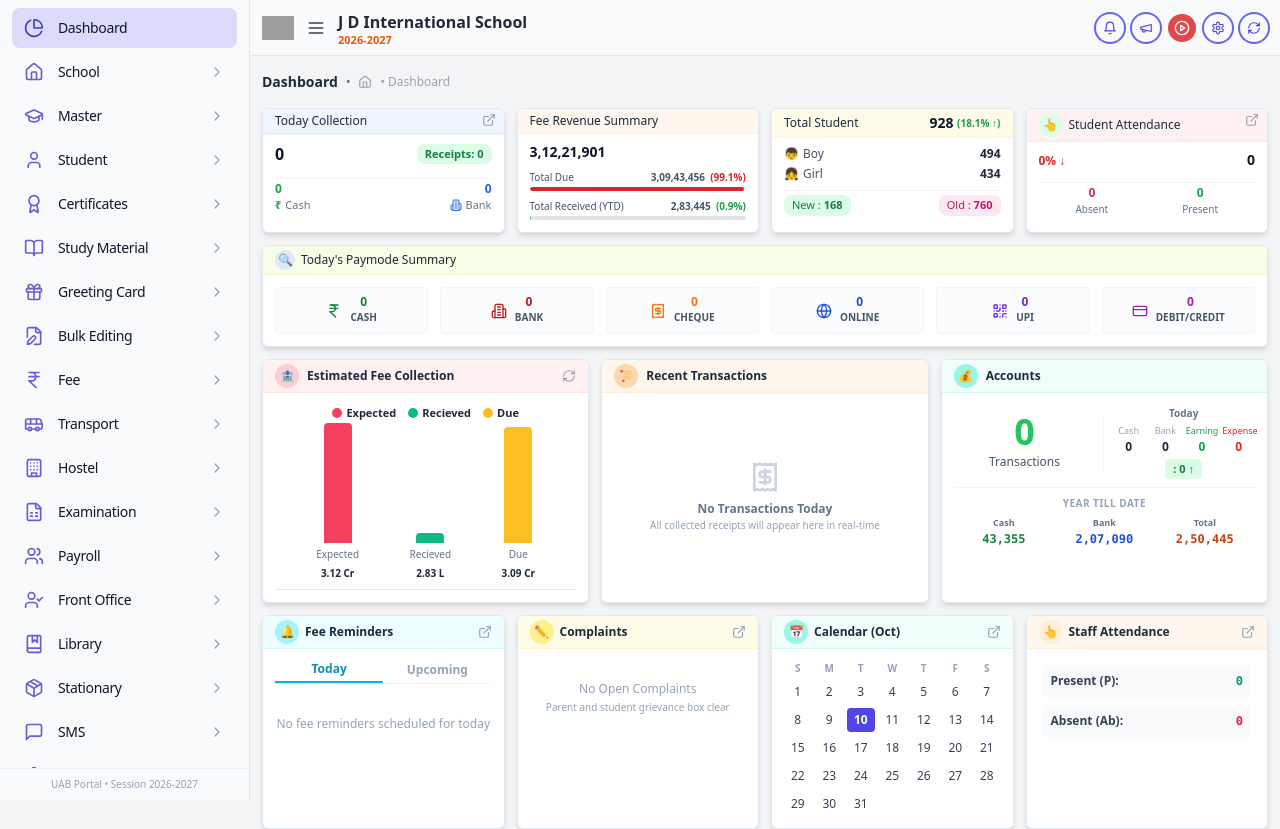
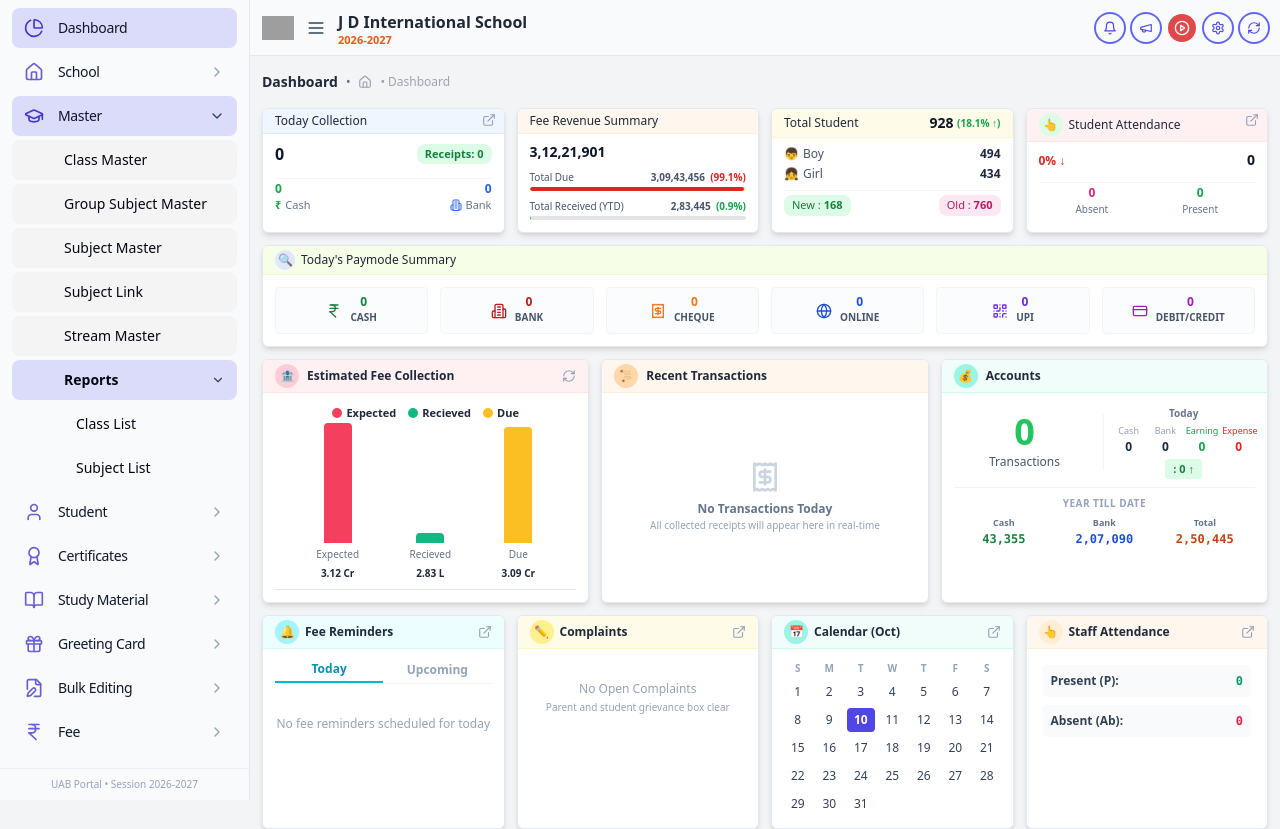
Before and after one commit to Durgesh-sharma9/school-erp, a React (Vite) app in the folder frontend/: page /apply-leave-request in a window 1280 px wide. Shown: the top 829 px of the page. Built offline with nearby package versions, Linux system fonts and the light colour scheme; grey boxes are pictures that could not be loaded.

Commit message:
feat(sidebar): nest Class List and Subject List inside collapsible Reports dropdown under Master

```diff
--- a/frontend/src/components/layout/Sidebar.jsx
+++ b/frontend/src/components/layout/Sidebar.jsx
@@ -51,8 +51,14 @@ export const menuCategories = [
       { title: 'Subject Master', path: '/subject' },
       { title: 'Subject Link', path: '/subject-link' },
       { title: 'Stream Master', path: '/add-update-stream' },
-      { title: 'Class List', path: '/class-list' },
-      { title: 'Subject List', path: '/subject-list' }
+      {
+        id: 'master-reports',
+        title: 'Reports',
+        children: [
+          { title: 'Class List', path: '/class-list' },
+          { title: 'Subject List', path: '/subject-list' }
+        ]
+      }
     ]
   },
   {
@@ -285,12 +291,26 @@ export function Sidebar({ currentPath = '/', onNavigate, isOpen = true, onClose
     student: false,
     school: false,
     fee: false,
-    master: false
+    master: true
+  });
+  const [openSubDropdowns, setOpenSubDropdowns] = useState({
+    'master-reports': true
   });
 
   const toggleDropdown = (id) => {
     setOpenDropdowns(prev => ({ ...prev, [id]: !prev[id] }));
   };
+
+  const toggleSubDropdown = (id) => {
+    setOpenSubDropdowns(prev => ({ ...prev, [id]: !prev[id] }));
+  };
+
+  React.useEffect(() => {
+    if (currentPath === '/class-list' || currentPath === '/subject-list') {
+      setOpenDropdowns(prev => ({ ...prev, master: true }));
+      setOpenSubDropdowns(prev => ({ ...prev, 'master-reports': true }));
+    }
+  }, [currentPath]);
 
   if (!isOpen) return null;
 
@@ -319,7 +339,11 @@ export function Sidebar({ currentPath = '/', onNavigate, isOpen = true, onClose
             const Icon = item.icon;
             const hasChildren = item.subItems && item.subItems.length > 0;
             const isOpen = openDropdowns[item.id];
-            const isActive = currentPath === item.path || (hasChildren && item.subItems.some(sub => sub.path === currentPath));
+            const isActive = currentPath === item.path || (hasChildren && item.subItems.some(sub => {
+              if (sub.path === currentPath) return true;
+              if (sub.children && sub.children.some(c => c.path === currentPath)) return true;
+              return false;
+            }));
 
             return (
               <div key={item.id}>
@@ -367,6 +391,66 @@ export function Sidebar({ currentPath = '/', onNavigate, isOpen = true, onClose
                 {hasChildren && isOpen && (
                   <div className="space-y-1 mb-1">
                     {item.subItems.map((sub) => {
+                      const hasSubChildren = sub.children && sub.children.length > 0;
+                      if (hasSubChildren) {
+                        const subId = sub.id || `${item.id}-${sub.title}`;
+                        const isSubOpen = openSubDropdowns[subId] ?? true;
+                        const isAnyChildActive = sub.children.some(c => c.path === currentPath);
+                        return (
+                          <div key={subId} className="space-y-1">
+                            {/* Expandable Sub-Item (e.g. Reports) */}
+                            <button
+                              onClick={() => toggleSubDropdown(subId)}
+                              style={{
+                                margin: '0px 12px 4px 12px',
+                                height: '40px',
+                                paddingLeft: '52px',
+                                paddingRight: '12px'
+                              }}
+                              className={`w-[calc(100%-24px)] flex items-center justify-between rounded-lg text-[14px] transition-colors ${
+                                isSubOpen || isAnyChildActive
+                                  ? 'bg-[rgba(99,102,241,0.2)] text-[#030712] font-semibold'
+                                  : 'bg-[#f4f4f5] text-[#030712] hover:bg-slate-200/70 font-normal'
+                              }`}
+                            >
+                              <span>{sub.title}</span>
+                              <ChevronDown className={`w-3.5 h-3.5 text-slate-700 transition-transform ${isSubOpen ? 'rotate-0' : '-rotate-90'}`} />
+                            </button>
+
+                            {/* Nested children (Class List, Subject List) */}
+                            {isSubOpen && (
+                              <div className="space-y-1">
+                                {sub.children.map((child) => {
+                                  const isChildActive = currentPath === child.path;
+                                  return (
+                                    <button
+                                      key={child.path}
+                                      onClick={() => {
+                                        if (onNavigate) onNavigate(child.path);
+                                        if (window.innerWidth < 768 && onClose) onClose();
+                                      }}
+                                      style={{
+                                        margin: '0px 12px 4px 12px',
+                                        height: '40px',
+                                        paddingLeft: '64px',
+                                        paddingRight: '12px'
+                                      }}
+                                      className={`w-[calc(100%-24px)] text-left flex items-center rounded-lg text-[14px] transition-colors ${
+                                        isChildActive
+                                          ? 'bg-[rgba(99,102,241,0.2)] text-[#030712] font-semibold'
+                                          : 'text-[#030712] hover:bg-slate-200/70 font-normal'
+                                      }`}
+                                    >
+                                      {child.title}
+                                    </button>
+                                  );
+                                })}
+                              </div>
+                            )}
+                          </div>
+                        );
+                      }
+
                       const isSubActive = currentPath === sub.path;
                       return (
                         <button
```
Also changed, not shown: 1 other file (tests, documents, lock files or other folders).
